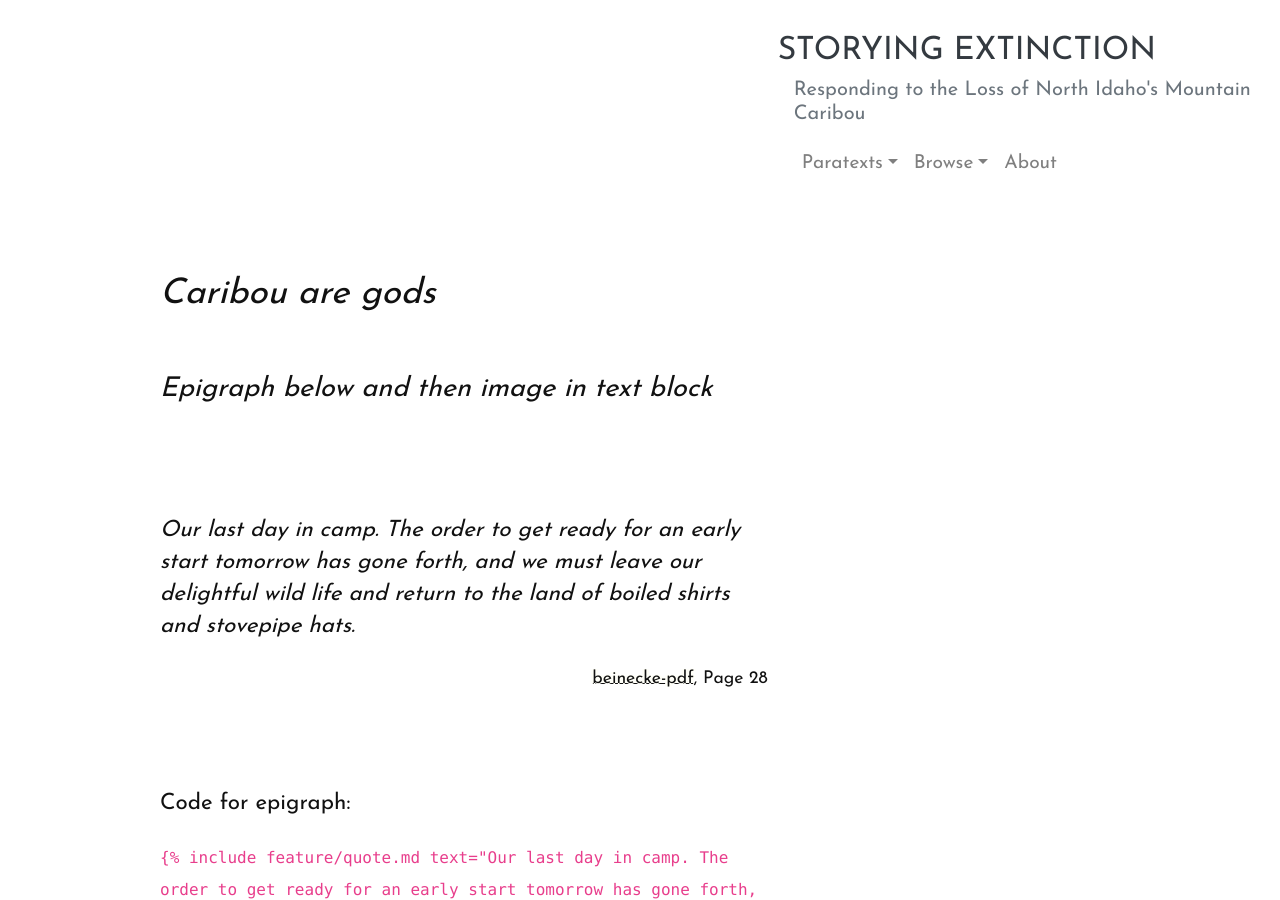
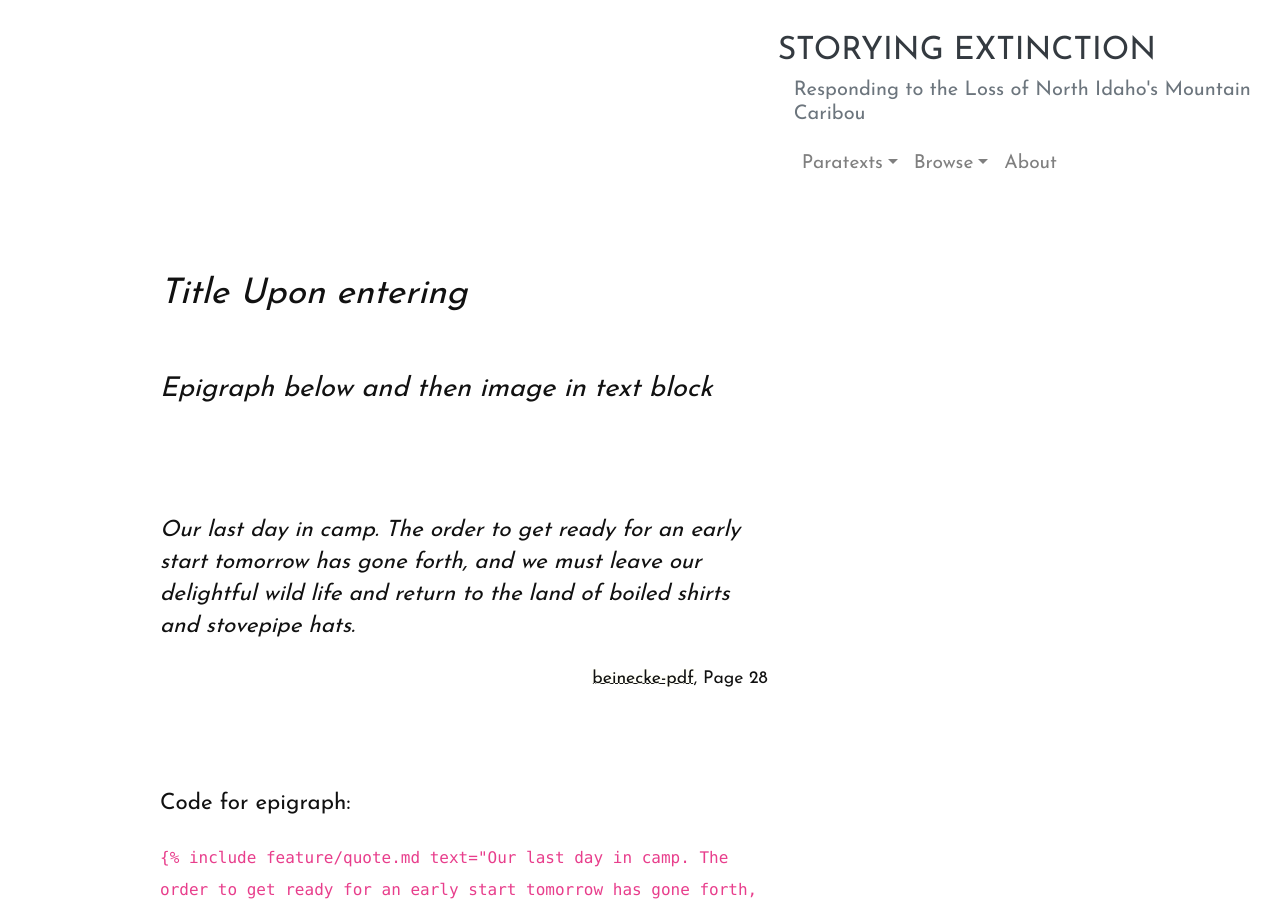
Before and after one commit to thecdil/storying-extinction, a Jekyll site: the page built from _para/1.md, in a window 1280 px wide and 900 px high. Built offline with Jekyll 4.4.1, drawn with Linux system fonts in a browser that asks for light colours.

Commit message:
Update 1.md

```diff
--- a/_para/1.md
+++ b/_para/1.md
@@ -4,12 +4,11 @@ permalink: /para/1.html
 layout: para
 ---
 
-## Caribou are gods
+## Title Upon entering
 
 ### Epigraph below and then image in text block
 
 {% include feature/quote.md text="Our last day in camp. The order to get ready for an early start tomorrow has gone forth, and we must leave our delightful wild life and return to the land of boiled shirts and stovepipe hats." objectid="beinecke-pdf" source="Page 28"%}
-
 
 Code for epigraph:
 
```
